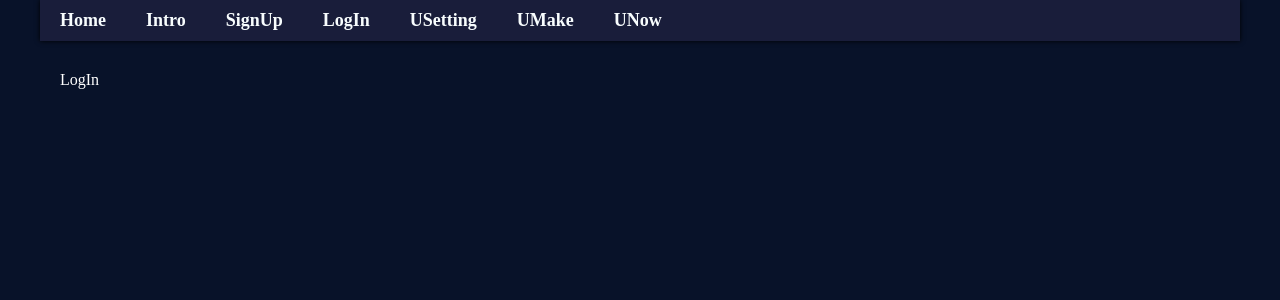
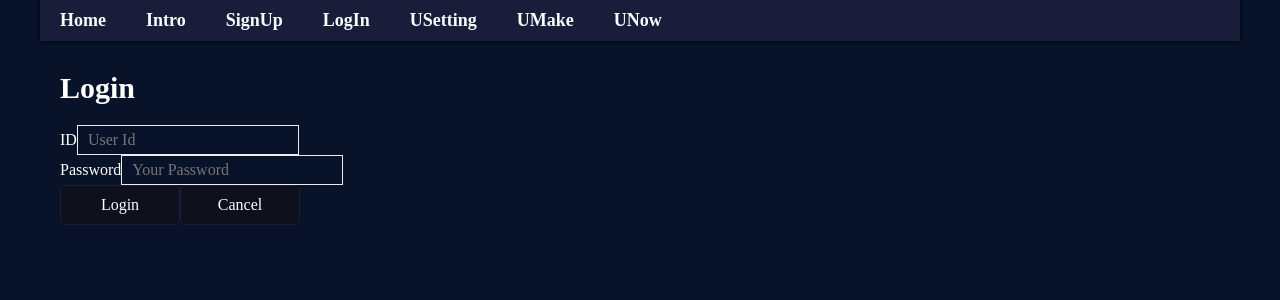
Before and after one commit to doakuma/uHavit, a React (Create React App) app in the folder uhavit/: page /LogIn in a window 1280 px wide. Shown: the top 300 px of the page. Built offline with nearby package versions, Linux system fonts and the light colour scheme.

Commit message:
make login

```diff
--- a/uhavit/src/components/Button.jsx
+++ b/uhavit/src/components/Button.jsx
@@ -6,7 +6,7 @@ import PropTypes from 'prop-types';
 const Button = (props) => {
     return(
         <button
-            btnType={props.type}
+            type={props.type}
             css={[style, themes[props.theme]]}
             onClick={props.action}>
             {props.title}
--- a/uhavit/src/components/Input.jsx
+++ b/uhavit/src/components/Input.jsx
@@ -40,6 +40,7 @@ Input.defaultProps = {
 const style = css`
     padding: 5px 10px;
     border: 1px solid #ececec;
+    color: #fff;
 `
 
 export default Input;
--- a/uhavit/src/view/LogIn/login.js
+++ b/uhavit/src/view/LogIn/login.js
@@ -1,12 +1,70 @@
-import React, { Component }from 'react';
+import React, { useState }from 'react';
 import Container from '../../container/Container';
+import Title from '../../components/Title';
+import Input from '../../components/Input';
+import Button from '../../components/Button.jsx';
 
-class LogIn extends Component {
-    render() {
-        return(
-            <Container>LogIn</Container>
-        )
+
+const LogIn = () => {
+
+    const [ userInfo, setState] = useState({
+        userId: '',
+        userPw: ''
+    })
+
+    const updateField = e => {
+        setState({
+            ...userInfo,
+            [e.target.name]: e.target.value
+        })
     }
+
+    const resetLogin = (e) => {
+        setState({
+            [e.target.name]: ''
+        })
+    }
+
+    const confirmLogin = (e) => {
+        e.preventDefault();
+        console.log(userInfo)
+    }
+    return(
+        <Container>
+            <Title level={2} text="Login"/>
+            <form
+            onSubmit={confirmLogin}
+            onReset={resetLogin}
+            >
+                <Input
+                    title="ID"
+                    id="userId"
+                    name="userId"
+                    type="text"
+                    value={userInfo.userId}
+                    handleChange={updateField}
+                    placeholder="User Id"
+                />
+                <Input
+                    title="Password"
+                    id="userPw"
+                    name="userPw"
+                    type="password"
+                    value={userInfo.userPw}
+                    handleChange={updateField}
+                    placeholder="Your Password"
+                />
+                <Button
+                    type="submit"
+                    title="Login"
+                />
+                <Button
+                    type="reset"
+                    title="Cancel"
+                />
+            </form>
+        </Container>
+    )
 }
 
 export default LogIn;
--- a/uhavit/src/view/SignUp/signup.js
+++ b/uhavit/src/view/SignUp/signup.js
@@ -12,7 +12,7 @@ const SignUp = (props) => {
     return(
         <Container>
             <Title
-                level="3"
+                level={2}
                 text="Sign Up"
             />
             <FormContainer/>
```
